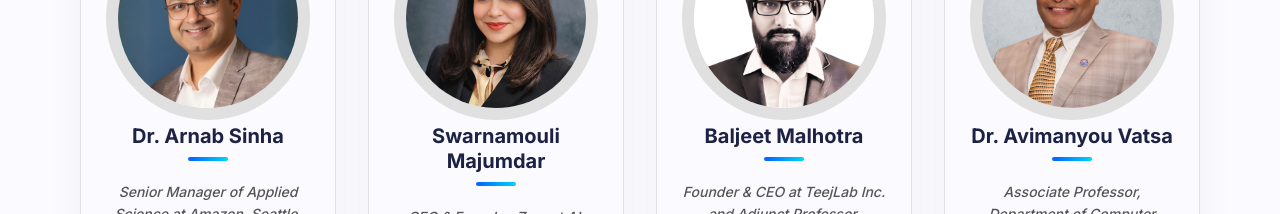
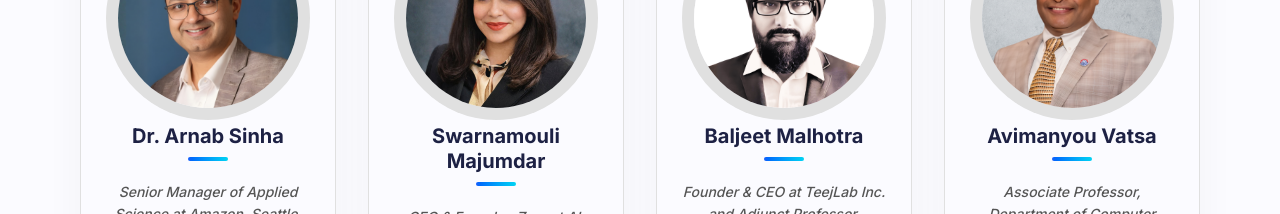
Before and after one commit to KartikTulsian/iemnacdc, a Next.js app: page / in a window 1280 px wide. Shown: the part 2600-2814 px from the top of the page. Built offline with nearby package versions, Linux system fonts and the light colour scheme.

Commit message:
update in the speaker

```diff
--- a/src/components/Speakers/SpeakerDetails.tsx
+++ b/src/components/Speakers/SpeakerDetails.tsx
@@ -34,7 +34,7 @@ const speakerData = [
   },
   {
     id: 4,
-    name: "Dr. Avimanyou Vatsa",
+    name: "Avimanyou Vatsa",
     designation: "Associate Professor, Department of Computer Science, Fairleigh Dickinson University, Teaneck, New Jersey",
     image: "/images/testimonials/speaker_5.png",
     linkedIn: "https://www.linkedin.com/in/avimanyou/",
```
